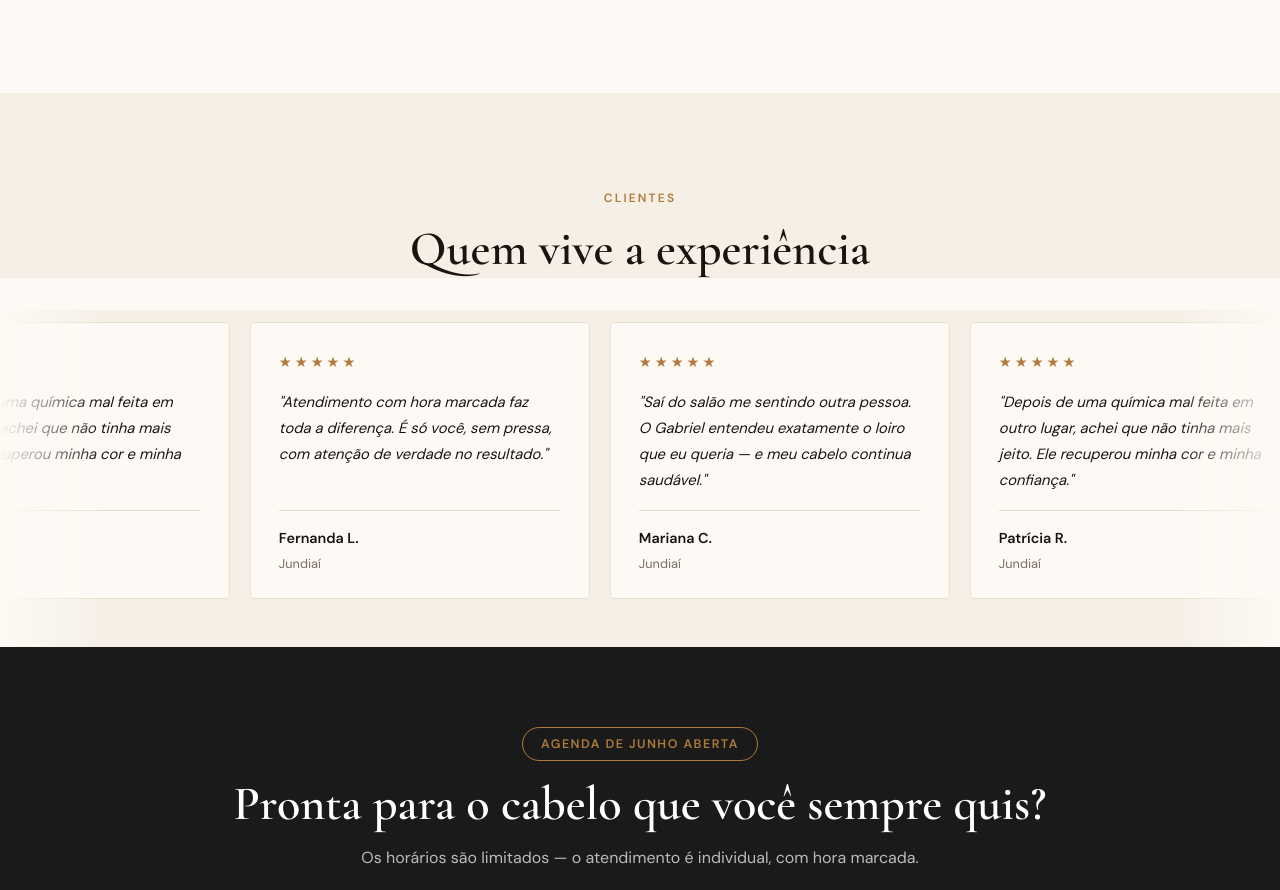
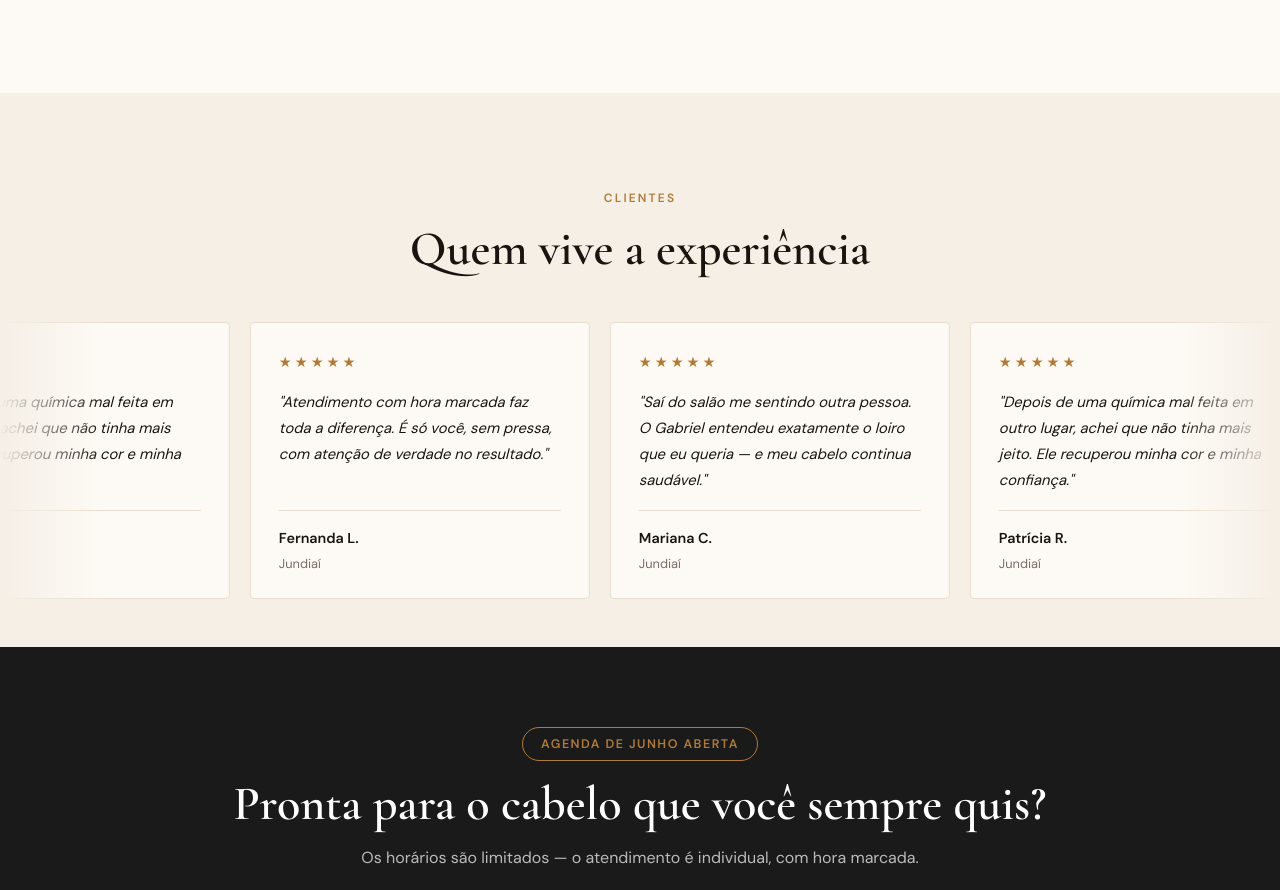
Before and after one commit to andrecicarelli/achou-site, an Eleventy site: page src/demo/g-hair-concept/index.njk in a window 1280 px wide. Shown: the part 3116-4006 px from the top of the page. Built offline with nearby package versions, Linux system fonts and the light colour scheme; Eleventy itself is replaced by a stand-in of ours; files that its build step writes are made by us from their sources.

Commit message:
fix(demo/g-hair-concept): eliminar faixa branca entre título e marquee
Mover marquee-wrapper para dentro da section resolve o margin collapse
que vazava o background do body entre os dois elementos.

Co-Authored-By: Claude Sonnet 4.6 <noreply@anthropic.com>

```diff
--- a/src/demo/g-hair-concept/assets/style.css
+++ b/src/demo/g-hair-concept/assets/style.css
@@ -232,7 +232,7 @@ a { color: var(--primary); text-decoration: none; }
 .servico-card p { color: var(--text-muted); font-size: 0.95rem; }
 
 /* Depoimentos — marquee infinito */
-.depoimentos { overflow: visible; padding-bottom: 0; }
+.depoimentos { overflow: hidden; padding-bottom: 48px; }
 .depoimentos .section-header { margin-bottom: 32px; }
 
 .marquee-wrapper {
@@ -240,8 +240,7 @@ a { color: var(--primary); text-decoration: none; }
   width: 100%;
   -webkit-mask-image: linear-gradient(to right, transparent 0%, black 8%, black 92%, transparent 100%);
   mask-image: linear-gradient(to right, transparent 0%, black 8%, black 92%, transparent 100%);
-  padding: 12px 0 48px;
-  background: var(--surface);
+  padding: 12px 0 0;
 }
 
 .marquee-track {
--- a/src/demo/g-hair-concept/index.njk
+++ b/src/demo/g-hair-concept/index.njk
@@ -125,7 +125,6 @@ reels: ["DNElOk7MJlC", "DJz39gmPnXV", "DMAzDABsFbC"]
         <h2>Quem vive a experiência</h2>
       </div>
     </div>
-  </section>
 
   <div class="marquee-wrapper">
     <div class="marquee-track">
@@ -244,6 +243,7 @@ reels: ["DNElOk7MJlC", "DJz39gmPnXV", "DMAzDABsFbC"]
 
     </div>
   </div>
+  </section>
 
   <section class="cta-agenda">
     <div class="container">
```
